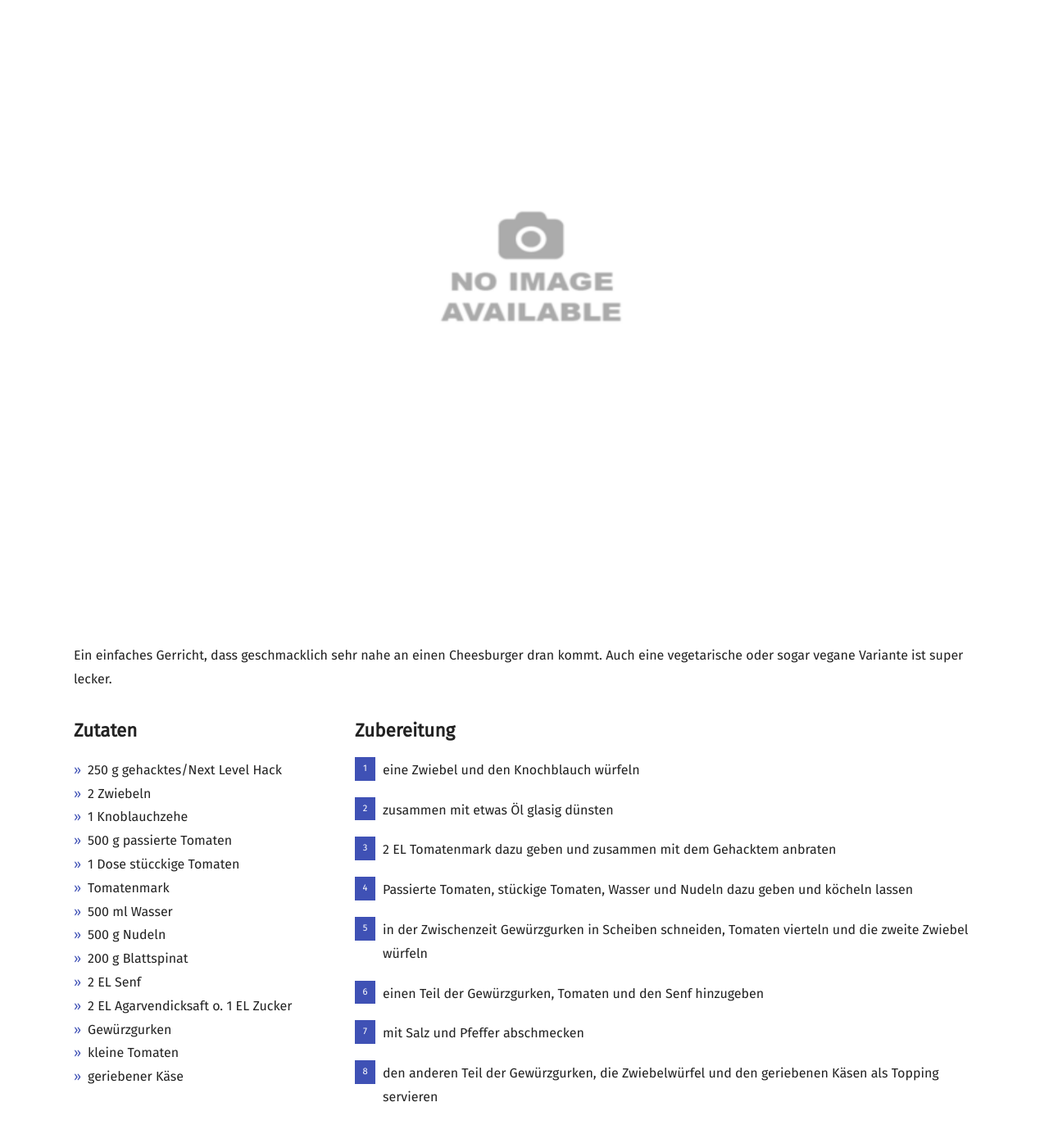
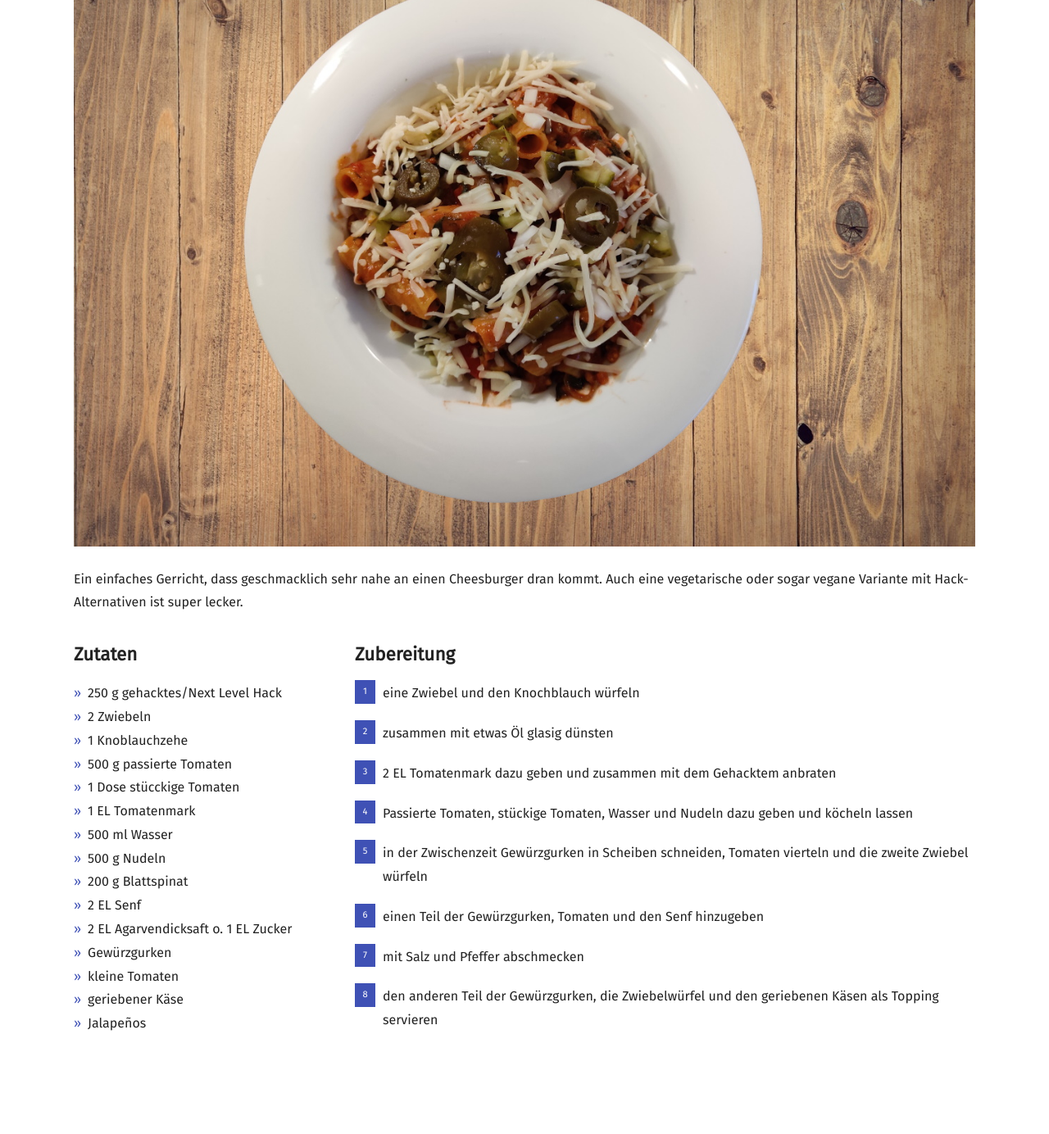
Before and after one commit to noahrmal/recipe-md, a Jekyll site: the page built from _recipes/one-pot-cheesburger-pasta.md, in a window 1280 px wide and 1400 px high, scrolled down 142 px. Shown: the top 1384 px of the window at 82% size. Built offline with Jekyll 4.4.1, drawn with Linux system fonts in a browser that asks for light colours; some web fonts are replaced; after the commit the page ends 1452 px from its top, so only the background shows below that.

Commit message:
Remove demo images + add image for one pot cheesburger pasta

```diff
--- a/_recipes/one-pot-cheesburger-pasta.md
+++ b/_recipes/one-pot-cheesburger-pasta.md
@@ -2,7 +2,7 @@
 
 layout: recipe
 title:  "One-Pot Cheesburger Pasta"
-image: no-image.jpg
+image: one-pot-cheesburger-pasta.jpg
 
 ingredients:
 - 250 g gehacktes/Next Level Hack
@@ -10,7 +10,7 @@ ingredients:
 - 1 Knoblauchzehe
 - 500 g passierte Tomaten
 - 1 Dose stücckige Tomaten
-- Tomatenmark
+- 1 EL Tomatenmark
 - 500 ml Wasser
 - 500 g Nudeln
 - 200 g Blattspinat
@@ -19,6 +19,7 @@ ingredients:
 - Gewürzgurken
 - kleine Tomaten
 - geriebener Käse
+- Jalapeños
 
 directions:
 - eine Zwiebel und den Knochblauch würfeln
@@ -32,4 +33,4 @@ directions:
 
 ---
 
-Ein einfaches Gerricht, dass geschmacklich sehr nahe an einen Cheesburger dran kommt. Auch eine vegetarische oder sogar vegane Variante ist super lecker.
+Ein einfaches Gerricht, dass geschmacklich sehr nahe an einen Cheesburger dran kommt. Auch eine vegetarische oder sogar vegane Variante mit Hack-Alternativen ist super lecker.
```
Also changed, not shown: images/broccoli-beer-cheese-soup.jpg (deleted), images/cauliflower-cacciatore.jpg (deleted), images/crispy-carrots.jpg (deleted), images/crockpot-buffalo-chicken.jpg (deleted), images/green-chile-stew.jpg (deleted), images/green-spaghetti.jpg (deleted), images/jalapeno-cornbread.jpg (deleted), images/mongolian-beef.jpg (deleted), images/one-pot-cheesburger-pasta.jpg (added), images/pace-pork.jpg (deleted), 1 other file.
